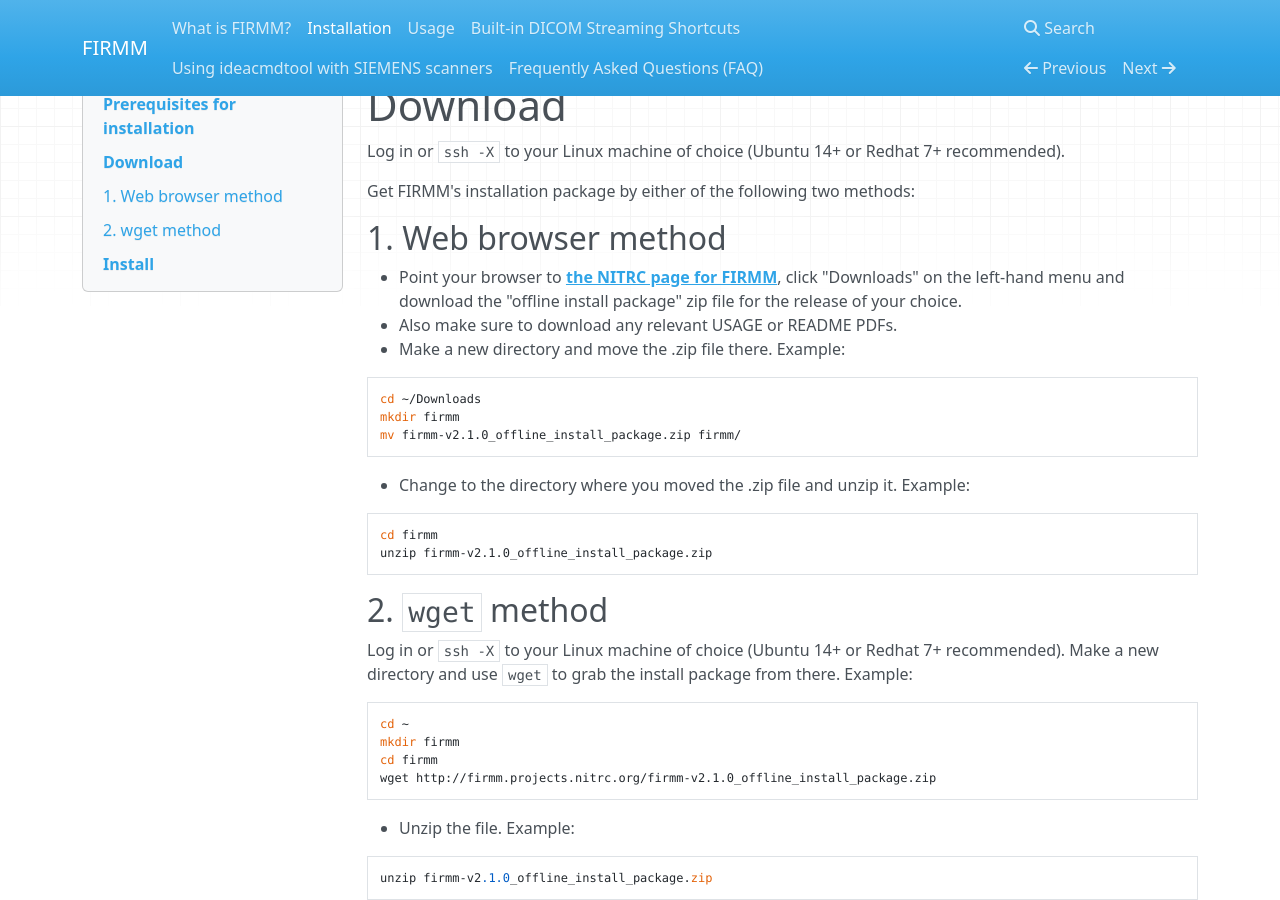
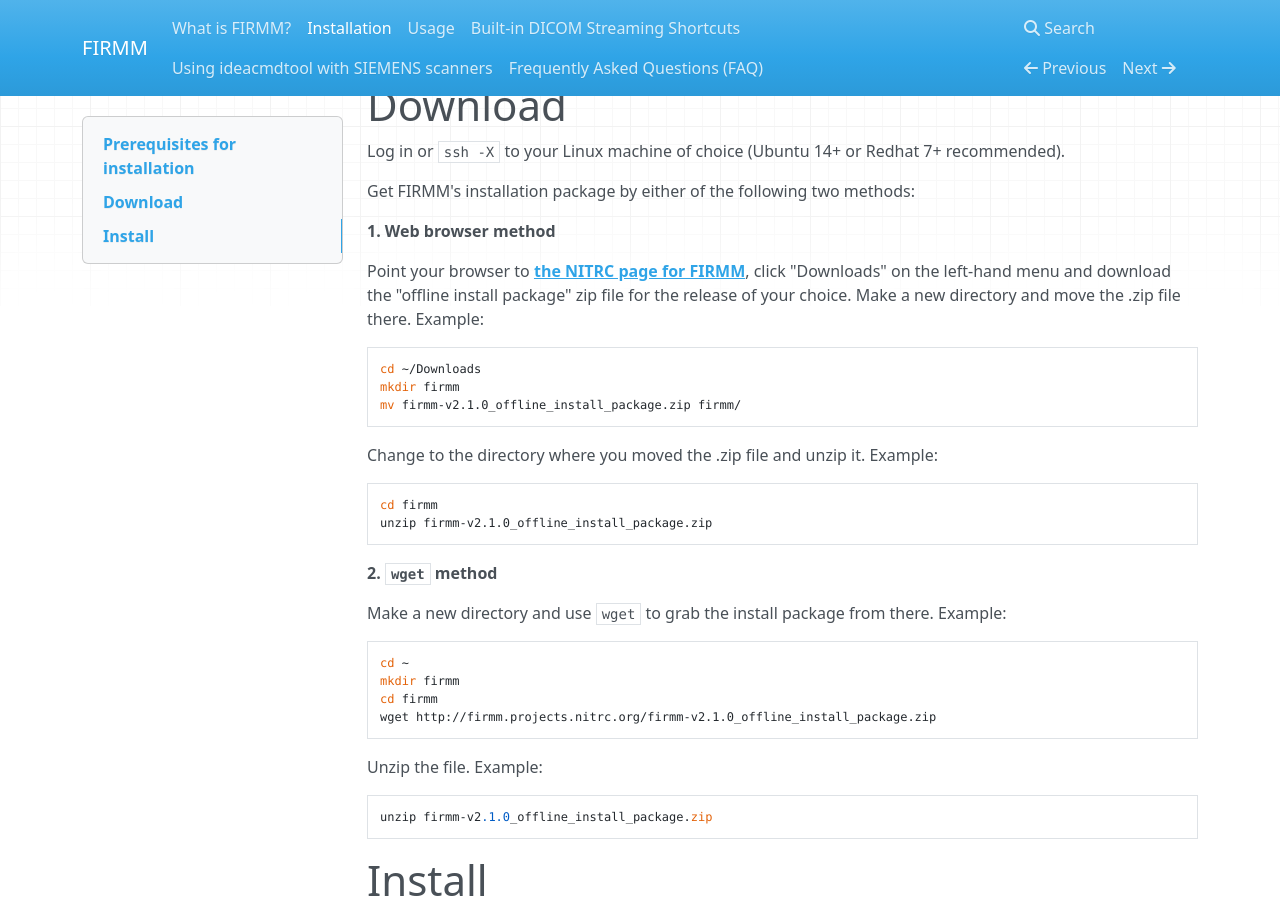
Before and after one commit to FIRMMsoftware/firmm_docs, an MkDocs documentation site: the page built from docs/FIRMM_INSTALLATION.md, in a window 1280 px wide and 900 px high, scrolled down 620 px. Built offline with MkDocs 1.6.1, drawn with Linux system fonts in a browser that asks for light colours; nearby versions of some CDN libraries; old or Windows-style settings are respelled for this version of MkDocs.

Commit message:
Update installation doc
More readthedocs improved formatting.

````diff
--- a/docs/FIRMM_INSTALLATION.md
+++ b/docs/FIRMM_INSTALLATION.md
@@ -14,11 +14,9 @@ Log in or `ssh -X` to your Linux machine of choice (Ubuntu 14+ or Redhat 7+ reco
 
 Get FIRMM's installation package by either of the following two methods:
 
-## 1. Web browser method
+**1. Web browser method**
 
-- Point your browser to **[the NITRC page for FIRMM](http://www.nitrc.org/projects/firmm)**, click "Downloads" on the left-hand menu and download the "offline install package" zip file for the release of your choice.
-- Also make sure to download any relevant USAGE or README PDFs.
-- Make a new directory and move the .zip file there. Example:
+Point your browser to **[the NITRC page for FIRMM](http://www.nitrc.org/projects/firmm)**, click "Downloads" on the left-hand menu and download the "offline install package" zip file for the release of your choice.  Make a new directory and move the .zip file there. Example:
 
 ```
 cd ~/Downloads
@@ -26,17 +24,16 @@ mkdir firmm
 mv firmm-v2.1.0_offline_install_package.zip firmm/
 ```
 
-- Change to the directory where you moved the .zip file and unzip it. Example:
+Change to the directory where you moved the .zip file and unzip it. Example:
 
 ```
 cd firmm
 unzip firmm-v2.1.0_offline_install_package.zip
 ```
 
+**2. `wget` method**
 
-## 2. `wget` method
-
-Log in or `ssh -X` to your Linux machine of choice (Ubuntu 14+ or Redhat 7+ recommended).  Make a new directory and use `wget` to grab the install package from there. Example:
+Make a new directory and use `wget` to grab the install package from there. Example:
 
 ```
 cd ~
@@ -45,7 +42,7 @@ cd firmm
 wget http://firmm.projects.nitrc.org/firmm-v2.1.0_offline_install_package.zip
 ```
 
-- Unzip the file. Example:
+Unzip the file. Example:
 
 ```
 unzip firmm-v2.1.0_offline_install_package.zip
````
